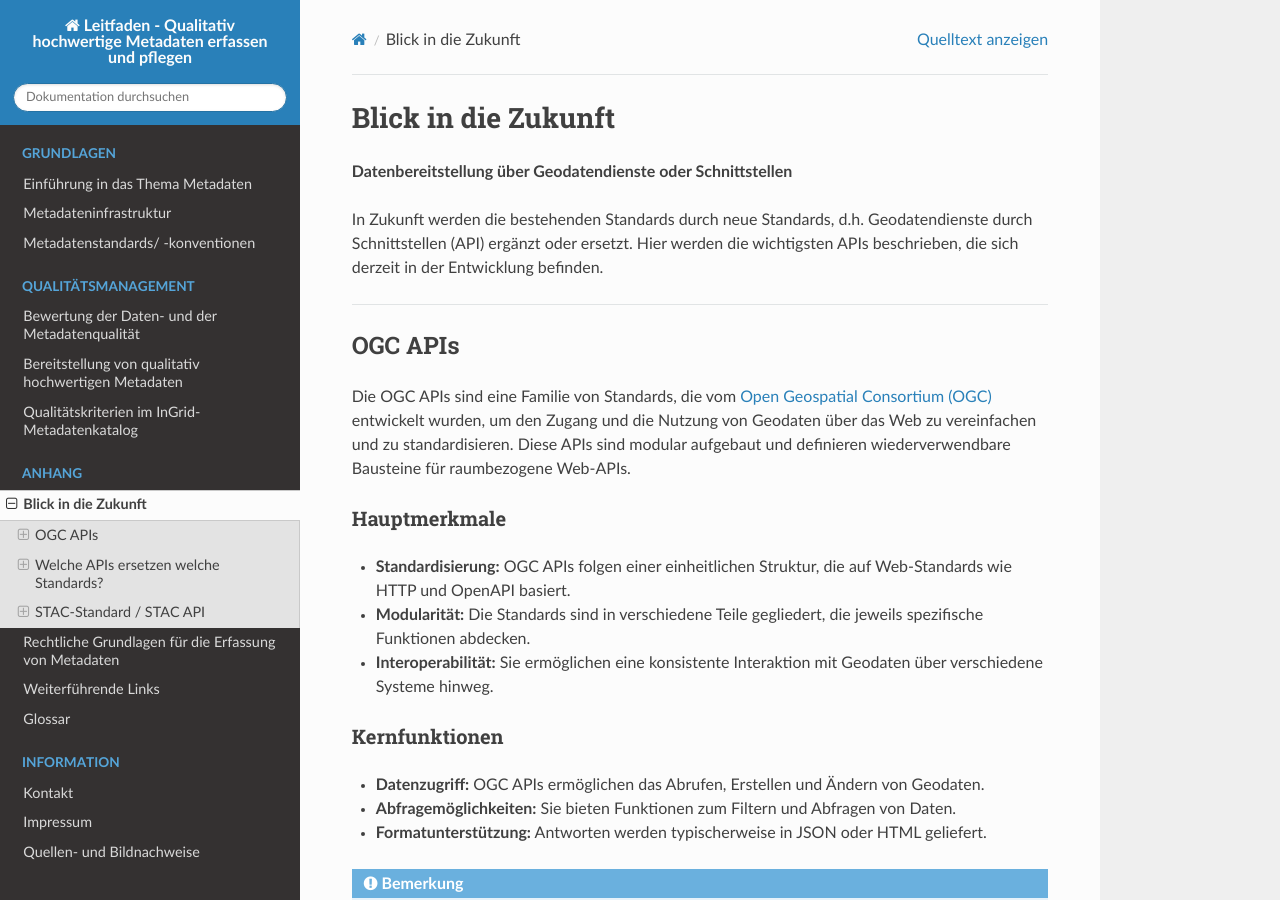
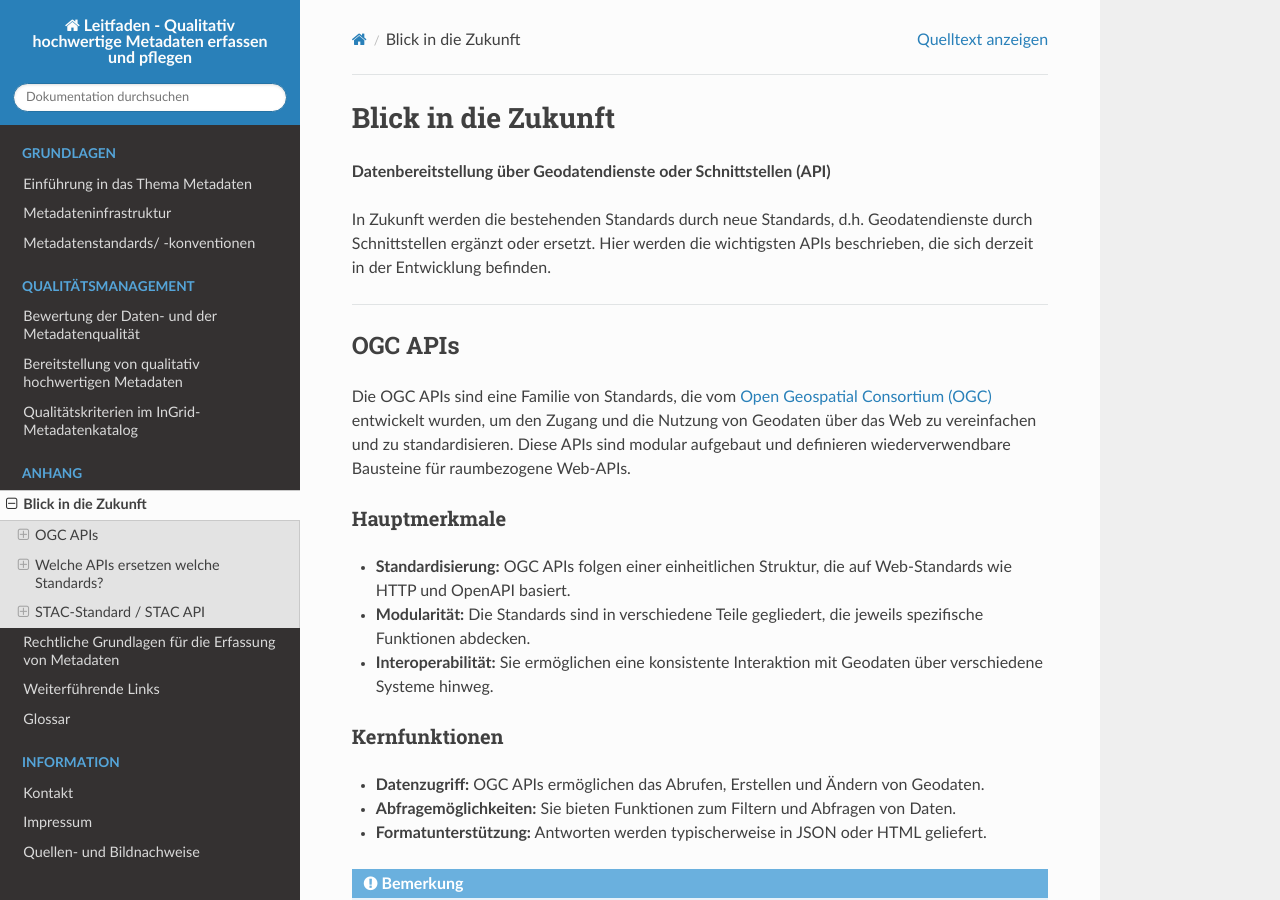
Before and after one commit to tomiwo/ingrid-mdk-st-high-quality-metadata, a Sphinx documentation site: the page built from docs/anhang/zukunft.rst, in a window 1280 px wide and 900 px high. Built offline with Sphinx 7.4.7 and the Read the Docs theme 3.1.0, drawn with Linux system fonts in a browser that asks for light colours.

```diff
--- a/docs/anhang/zukunft.rst
+++ b/docs/anhang/zukunft.rst
@@ -3,9 +3,9 @@
 Blick in die Zukunft
 ====================
 
-**Datenbereitstellung über Geodatendienste oder Schnittstellen**
+**Datenbereitstellung über Geodatendienste oder Schnittstellen (API)**
 
-In Zukunft werden die bestehenden Standards durch neue Standards, d.h. Geodatendienste durch Schnittstellen (API) ergänzt oder ersetzt. Hier werden die wichtigsten APIs beschrieben, die sich derzeit in der Entwicklung befinden.
+In Zukunft werden die bestehenden Standards durch neue Standards, d.h. Geodatendienste durch Schnittstellen ergänzt oder ersetzt. Hier werden die wichtigsten APIs beschrieben, die sich derzeit in der Entwicklung befinden.
 
 ----------------------------------------------------------------------------------------------
 
```
